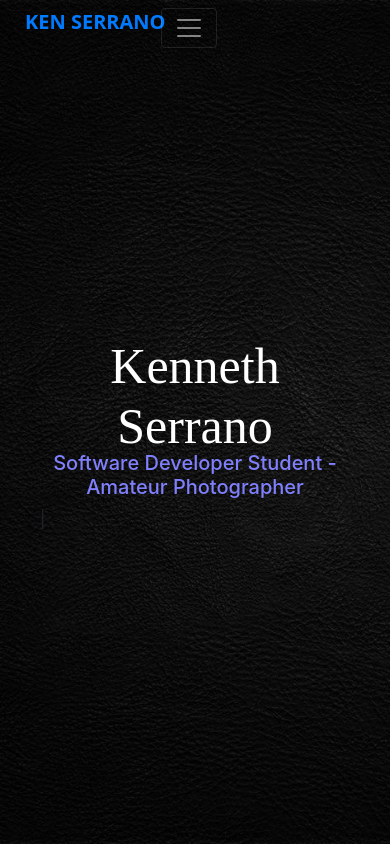
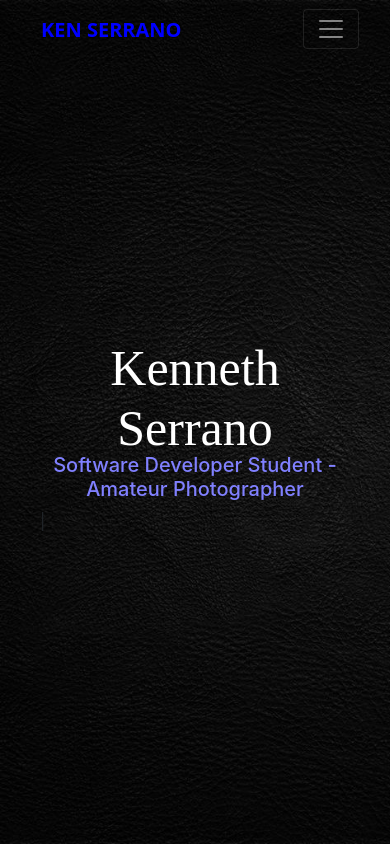
Before and after one commit to G3nK3n/React-Projects, a React (Create React App) app in the folder personal_website/: page / in a window 390 px wide. Built offline with nearby package versions, Linux system fonts and the light colour scheme; what react-animations would draw is missing.

Commit message:
Fixed Responsive Header

```diff
--- a/personal_website/src/AllComponents/Header.js
+++ b/personal_website/src/AllComponents/Header.js
@@ -3,13 +3,13 @@ import '../App.css';
 import 'bootstrap/dist/css/bootstrap.min.css'; //Need this for Bootstrap as well
 
 //Bootstrap Imports
-import Navbar from 'react-bootstrap/Nav';
+import Nav from 'react-bootstrap/Nav';
 import NavbarBrand from 'react-bootstrap/NavbarBrand';
 import Container from 'react-bootstrap/Container';
 import Col from 'react-bootstrap/Col';
 import Row from 'react-bootstrap/Row';
 //Used for Responsive behavior
-import Navbar2 from 'react-bootstrap/Navbar';
+import Navbar from 'react-bootstrap/Navbar';
 
 const headerComponent = (props) => {
 
@@ -18,7 +18,7 @@ const headerComponent = (props) => {
     return(
         <div className="header">
          <Container fluid>
-         <Navbar className="wholeNav">
+         <Nav className="wholeNav">
             <Row>
                 <Col sm={3} md={3} lg={2} className="d-none d-sm-block" >
                     <NavbarBrand onClick={props.clickHome}className="NavBarBrand" href="#"> KEN SERRANO </NavbarBrand>
@@ -26,71 +26,60 @@ const headerComponent = (props) => {
 
                 <Col sm={9} md={9} lg={10} className="d-none d-sm-block">
                     <div className="NavBarItems">
-                        <Navbar.Item>
-                            <Navbar.Link onClick={props.clickResume} className="NavBarLink" href="#"> Resume </Navbar.Link>
-                        </Navbar.Item>
+                        <Nav.Item>
+                            <Nav.Link onClick={props.clickResume} className="NavBarLink" href="#"> Resume </Nav.Link>
+                        </Nav.Item>
                         <vl className="someVerticalLine2"/>
-                        <Navbar.Item>
-                            <Navbar.Link onClick={props.clickProject} className="NavBarLink" href="#"> Projects </Navbar.Link>
-                        </Navbar.Item>
+                        <Nav.Item>
+                            <Nav.Link onClick={props.clickProject} className="NavBarLink" href="#"> Projects </Nav.Link>
+                        </Nav.Item>
                         <vl className="someVerticalLine2"/>
-                        <Navbar.Item>
-                            <Navbar.Link onClick={props.clickPhotog} className="NavBarLink" href="#"> Photography </Navbar.Link>
-                        </Navbar.Item>
+                        <Nav.Item>
+                            <Nav.Link onClick={props.clickPhotog} className="NavBarLink" href="#"> Photography </Nav.Link>
+                        </Nav.Item>
                         <vl className="someVerticalLine2"/>
-                        <Navbar.Item>
-                            <Navbar.Link className="NavBarLink" onClick={props.clickAbout} href="#"> About </Navbar.Link>
-                        </Navbar.Item>
+                        <Nav.Item>
+                            <Nav.Link className="NavBarLink" onClick={props.clickAbout} href="#"> About </Nav.Link>
+                        </Nav.Item>
                         <vl className="someVerticalLine2"/>
-                        <Navbar.Item>
-                            <Navbar.Link onClick={props.clickContact} className="NavBarLink" href="#"> Contact </Navbar.Link>
-                        </Navbar.Item>
-                    </div>
-                </Col>
-
-
-                {/* Added this to practice Bootstrap with react.
-                    This translates to only show in XS, while not in SM
-                    Refer to the Bootstrap V4 website for more info */}
-                <Col xs={4} className="d-block d-sm-none" >
-                    <div className="navbarBrand">
-                        <Navbar2.Brand onClick={props.clickHome}className="NavBarBrand" href="#"> KEN SERRANO </Navbar2.Brand>
+                        <Nav.Item>
+                            <Nav.Link onClick={props.clickContact} className="NavBarLink" href="#"> Contact </Nav.Link>
+                        </Nav.Item>
                     </div>
                 </Col>
 
                 {/* RESPONSIVE HEADER */}
-                <Col xs={8} className="d-block d-sm-none">
-
-
-                    <Navbar2 expand="lg" variant="dark">
-                        <Navbar2.Toggle aria-controls="responsive-navbar-nav" />
-                        <Navbar2.Collapse id="responsive-navbar-nav">
-                        {/* <div className="NavBarItems"> */}
-                            <Navbar.Item>
-                                <Navbar.Link onClick={props.clickResume} className="NavBarLink" href="#"> Resume </Navbar.Link>
-                            </Navbar.Item>
+                <Col xs={12} className="d-block d-sm-none">
+                    <Navbar expand="lg" variant="dark">
+                    <Navbar.Brand onClick={props.clickHome} className="NavBarBrand"  href="#"> KEN SERRANO </Navbar.Brand>
+                        <Navbar.Toggle aria-controls="responsive-navbar-nav" />
+                        <Navbar.Collapse id="responsive-navbar-nav">
+                        <div className="NavBarItems">
+                            <Nav.Item>
+                                <Nav.Link onClick={props.clickResume} className="NavBarLink" href="#"> Resume </Nav.Link>
+                            </Nav.Item>
                             <vl className="someVerticalLine2"/>
-                            <Navbar.Item>
-                                <Navbar.Link onClick={props.clickProject} className="NavBarLink" href="#"> Projects </Navbar.Link>
-                            </Navbar.Item>
+                            <Nav.Item>
+                                <Nav.Link onClick={props.clickProject} className="NavBarLink" href="#"> Projects </Nav.Link>
+                            </Nav.Item>
                             <vl className="someVerticalLine2"/>
-                            <Navbar.Item>
-                                <Navbar.Link onClick={props.clickPhotog} className="NavBarLink" href="#"> Photography </Navbar.Link>
-                            </Navbar.Item>
+                            <Nav.Item>
+                                <Nav.Link onClick={props.clickPhotog} className="NavBarLink" href="#"> Photography </Nav.Link>
+                            </Nav.Item>
                             <vl className="someVerticalLine2"/>
-                            <Navbar.Item>
-                                <Navbar.Link className="NavBarLink" onClick={props.clickAbout} href="#"> About </Navbar.Link>
-                            </Navbar.Item>
+                            <Nav.Item>
+                                <Nav.Link className="NavBarLink" onClick={props.clickAbout} href="#"> About </Nav.Link>
+                            </Nav.Item>
                             <vl className="someVerticalLine2"/>
-                            <Navbar.Item>
-                                <Navbar.Link onClick={props.clickContact} className="NavBarLink" href="#"> Contact </Navbar.Link>
-                            </Navbar.Item>
-                        {/* </div> */}
-                        </Navbar2.Collapse>
-                    </Navbar2>
+                            <Nav.Item>
+                                <Nav.Link onClick={props.clickContact} className="NavBarLink" href="#"> Contact </Nav.Link>
+                            </Nav.Item>
+                        </div>
+                        </Navbar.Collapse>
+                    </Navbar>
                 </Col>
             </Row>
-         </Navbar>
+         </Nav>
          </Container>
         </div>
     );
--- a/personal_website/src/App.css
+++ b/personal_website/src/App.css
@@ -424,5 +424,11 @@ h6 {
 
 /* X-Small Screens */
 @media only screen and (max-width : 575.98px) {
+  .NavBarItems {
+    margin-top:10px;
+  }
 
+  a.NavBarBrand.navbar-brand {
+    color: blue;
+  }
 }
```
